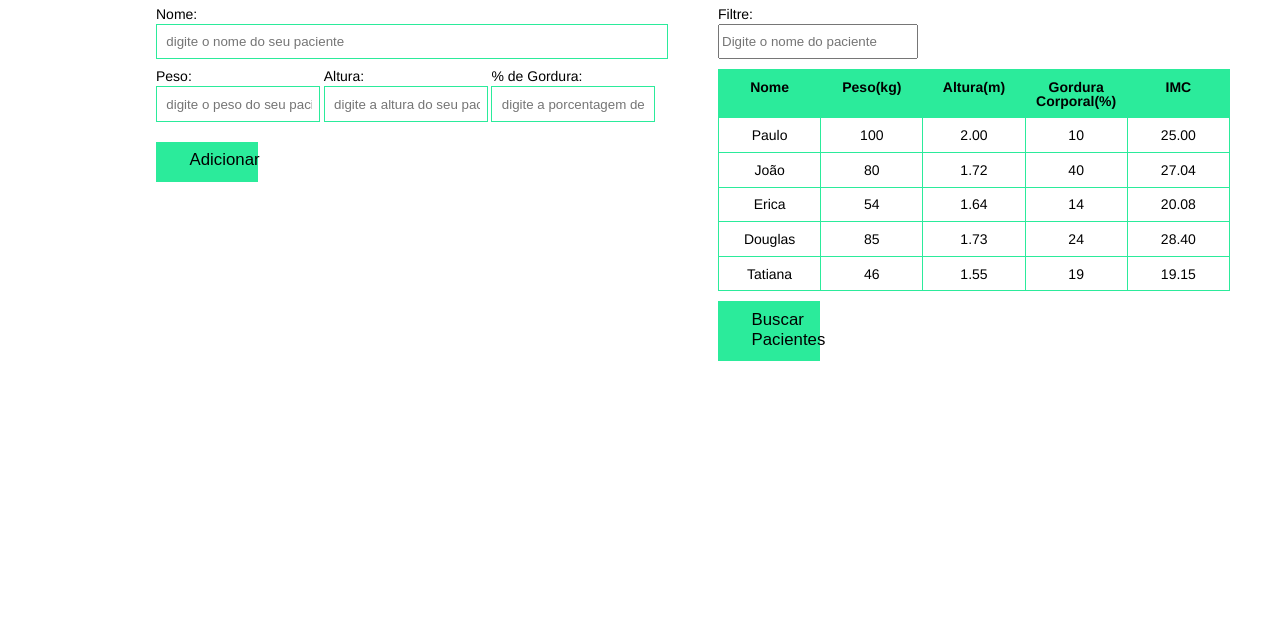
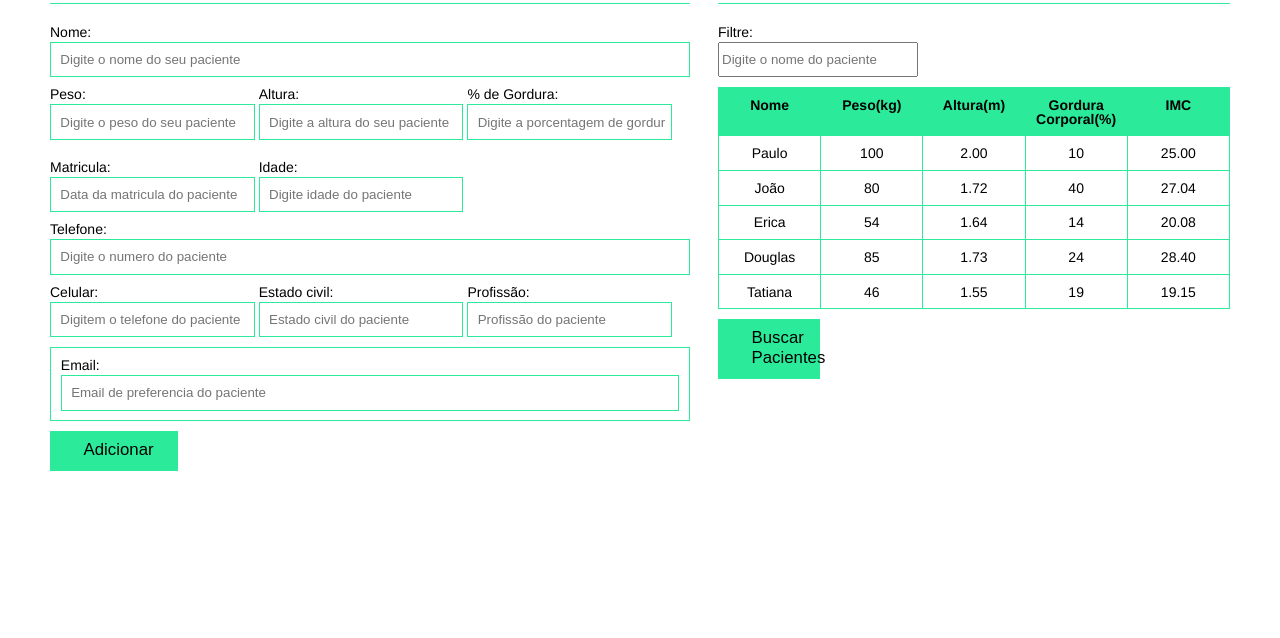
Before and after one commit to antony270707/AparecidaNutricao, a plain HTML site: page introducao-javascript/index.html in a window 1280 px wide. Shown: the part 162-800 px from the top of the page. Drawn offline with Linux system fonts and the light colour scheme.

Commit message:
Update index.html

```diff
--- a/introducao-javascript/index.html
+++ b/introducao-javascript/index.html
@@ -15,6 +15,9 @@
                 <h2 class="titulo">Aparecida Nutrição</h2>
             </div>
         </header>
+
+		<img class="imagem" src="img/Nutrica.jpg">
+		<img class="ima" src="img/logo.jpg">
         <main>
             <section class="container">
                 <h2>Meus pacientes</h2>
@@ -78,25 +81,52 @@
             </section>
         </main>
 
-		<section class="container">
+        <section class="container-tabela">
             <h2 id="titulo-form">Adicionar novo paciente</h2>
             <ul id="mensagens-erro"></ul>
             <form id="form-adiciona">
                 <div class="">
                     <label for="nome">Nome:</label>
-		            <input id="nome" name="nome" type="text" placeholder="digite o nome do seu paciente" class="campo">
+                    <input id="nome" name="nome" type="text" placeholder="Digite o nome do seu paciente" class="campo">
                 </div>
                 <div class="grupo">
                     <label for="peso">Peso:</label>
-		            <input id="peso" name="peso" type="text" placeholder="digite o peso do seu paciente" class="campo campo-medio">
+                    <input id="peso" name="peso" type="text" placeholder="Digite o peso do seu paciente" class="campo campo-medio">
                 </div>
                 <div class="grupo">
                     <label for="altura">Altura:</label>
-		            <input id="altura" name="altura" type="text" placeholder="digite a altura do seu paciente" class="campo campo-medio">
+                    <input id="altura" name="altura" type="text" placeholder="Digite a altura do seu paciente" class="campo campo-medio">
                 </div>
                 <div class="grupo">
                     <label for="gordura">% de Gordura:</label>
-		            <input id="gordura" type="text" placeholder="digite a porcentagem de gordura do seu paciente" class="campo campo-medio">
+                    <input id="gordura" type="text" placeholder="Digite a porcentagem de gordura do paciente" class="campo campo-medio">
+                </div>
+                <div class="grupo">
+                    <label for="nome">Matricula:</label>
+                    <input id="nome" name="nome" type="text" placeholder="Data da matricula do paciente" class="campo campo-medio">
+                </div>
+                <div class="grupo">
+                    <label for="nome">Idade:</label>
+                    <input id="nome" name="nome" type="text" placeholder="Digite idade do paciente" class="campo campo-medio">
+                </div><div class="">
+                    <label for="nome">Telefone:</label>
+                    <input id="nome" name="nome" type="text" placeholder="Digite o numero do paciente" class="campo campo-medio">
+                </div>
+                <div class="grupo">
+                    <label for="nome">Celular:</label>
+                    <input id="nome" name="nome" type="text" placeholder="Digitem o telefone do paciente" class="campo campo-medio">
+                </div>
+                <div class="grupo">
+                    <label for="nome">Estado civil:</label>
+                    <input id="nome" name="nome" type="text" placeholder="Estado civil do paciente" class="campo campo-medio">
+                </div>
+                <div class="grupo">
+                    <label for="nome">Profissão:</label>
+                    <input id="nome" name="nome" type="text" placeholder="Profissão do paciente" class="campo campo-medio">
+                </div>
+                <div class="provisorio">
+                    <label for="nome">Email:</label>
+                    <input id="nome" name="nome" type="text" placeholder="Email de preferencia do paciente" class="campo">
                 </div>
 
                 <button id="adicionar-paciente" class="botao bto-principal">Adicionar</button>
```
Lines whose indentation alone changed are shown as unchanged.
